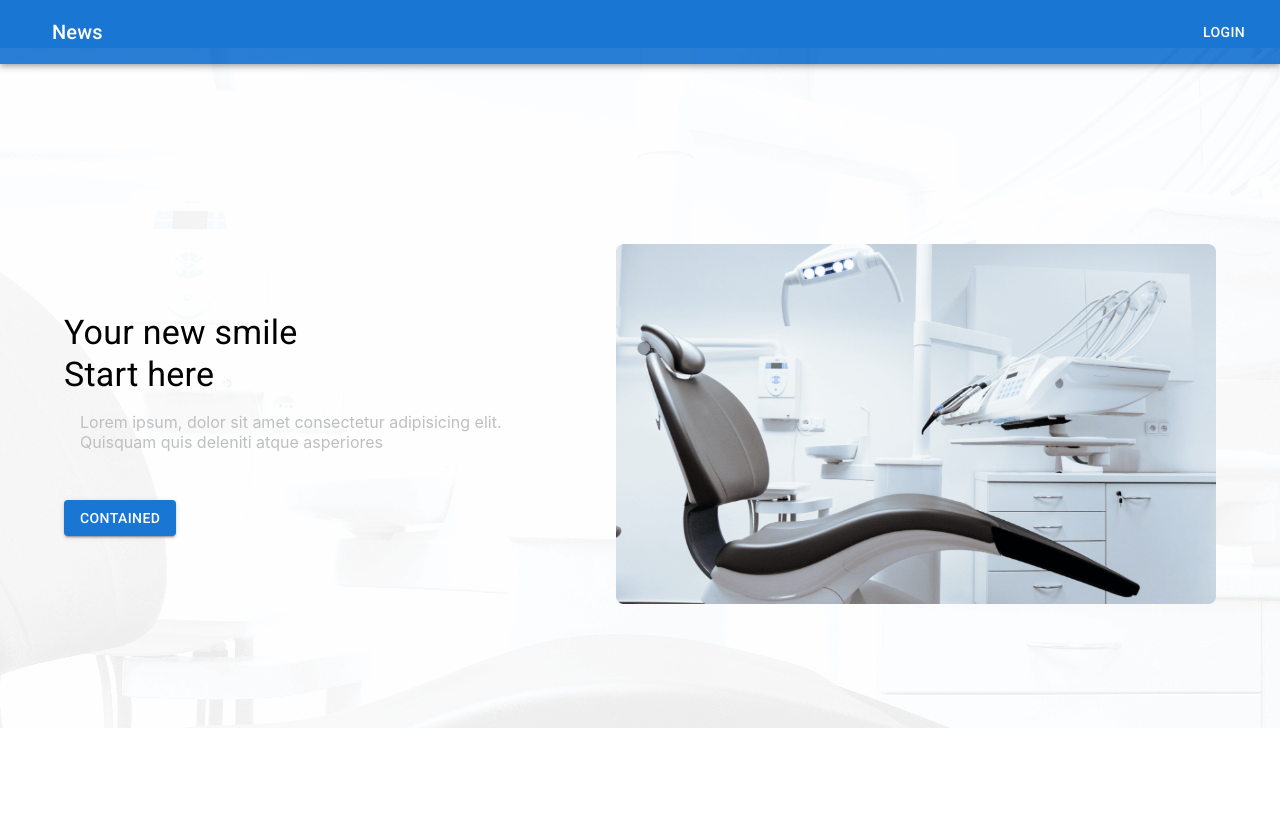
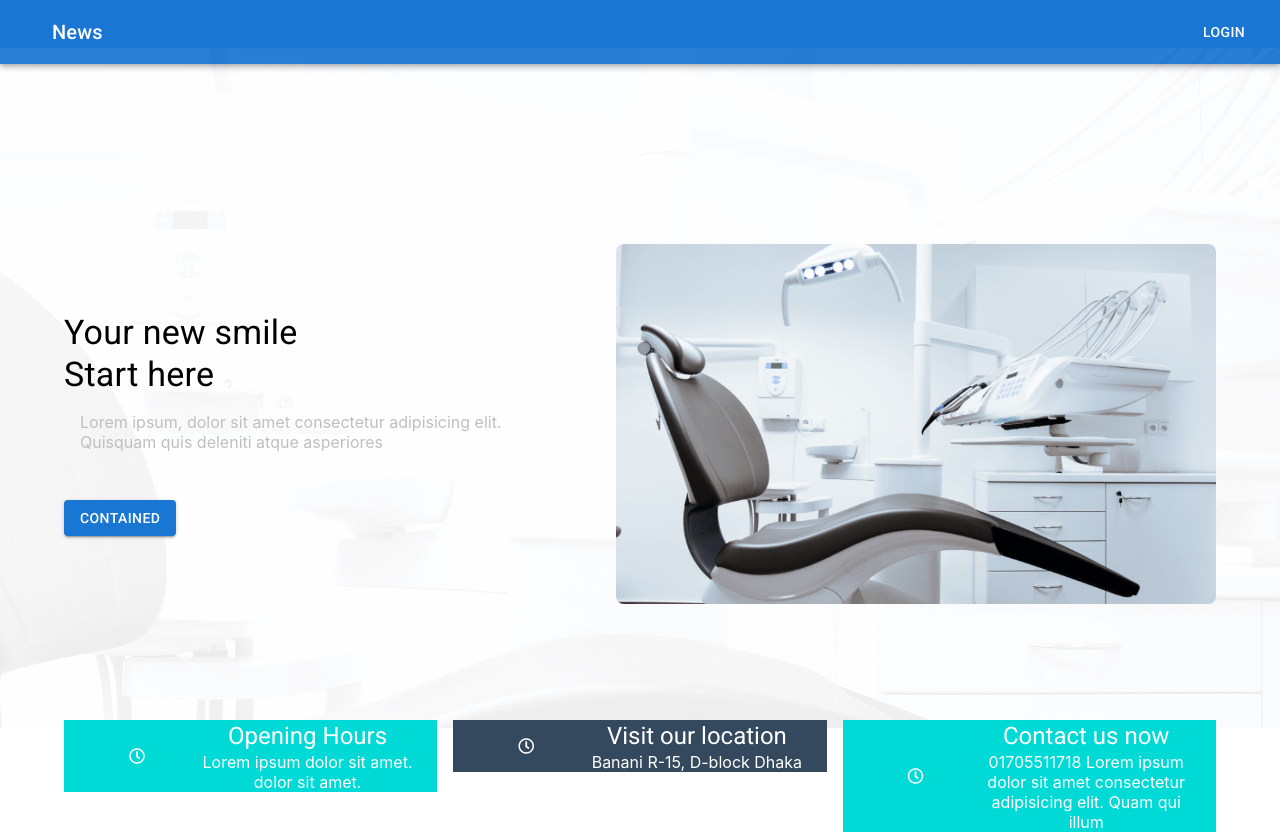
Before and after one commit to nazmul-devs/one-care-family-doctors, a React (Create React App) app: page / in a window 1280 px wide. Before the commit the page ends 800 px from the top, so only its background shows below. Built offline with nearby package versions, Linux system fonts and the light colour scheme.

Commit message:
important info added in home banner

```diff
--- a/public/index.html
+++ b/public/index.html
@@ -19,7 +19,13 @@
 			rel="stylesheet"
 			href="https://fonts.googleapis.com/icon?family=Material+Icons"
 		/>
-		<title>React App</title>
+		<link
+			rel="stylesheet"
+			href="https://use.fontawesome.com/releases/v5.15.4/css/all.css"
+			integrity="sha384-DyZ88mC6Up2uqS4h/KRgHuoeGwBcD4Ng9SiP4dIRy0EXTlnuz47vAwmeGwVChigm"
+			crossorigin="anonymous"
+		/>
+		<title>One care Family Doctors</title>
 	</head>
 	<body>
 		<noscript>You need to enable JavaScript to run this app.</noscript>
--- a/src/Pages/Home/Banner/Banner.js
+++ b/src/Pages/Home/Banner/Banner.js
@@ -41,6 +41,85 @@ const Banner = () => {
 					<img width="600" src={chair} alt="" />
 				</Grid>
 			</Grid>
+
+			<Grid
+				container
+				spacing={2}
+				sx={{ textAlign: "center", mt: -10, color: "#fff" }}
+			>
+				<Grid item xs={4}>
+					<Box>
+						<Grid
+							sx={{
+								px: 2,
+								justifyContent: "center",
+								display: "flex",
+								alignItems: "center",
+							}}
+							container
+							style={{ background: "#00DAD6" }}
+						>
+							<Grid item xs={4}>
+								<i className="far fa-clock"></i>
+							</Grid>
+							<Grid item xs={8}>
+								<Typography variant="h5">Opening Hours</Typography>
+								<Typography variant="p">
+									Lorem ipsum dolor sit amet. dolor sit amet.
+								</Typography>
+							</Grid>
+						</Grid>
+					</Box>
+				</Grid>
+				<Grid item xs={4}>
+					<Box>
+						<Grid
+							sx={{
+								px: 2,
+								justifyContent: "center",
+								display: "flex",
+								alignItems: "center",
+							}}
+							container
+							style={{ background: "#34495E", color: "#fff" }}
+						>
+							<Grid item xs={4}>
+								<i className="far fa-clock"></i>
+							</Grid>
+							<Grid item xs={8}>
+								<Typography variant="h5">Visit our location</Typography>
+								<Typography variant="p">
+									Banani R-15, D-block Dhaka
+								</Typography>
+							</Grid>
+						</Grid>
+					</Box>
+				</Grid>
+				<Grid item xs={4}>
+					<Box>
+						<Grid
+							sx={{
+								px: 2,
+								display: "flex",
+								alignItems: "center",
+							}}
+							container
+							style={{ background: "#00DAD6" }}
+						>
+							<Grid item xs={4}>
+								<i className="far fa-clock"></i>
+							</Grid>
+							<Grid item xs={8}>
+								<Typography variant="h5">Contact us now</Typography>
+								<Typography variant="p">
+									01705511718 Lorem ipsum dolor sit amet consectetur
+									adipisicing elit. Quam qui illum
+								</Typography>
+							</Grid>
+						</Grid>
+					</Box>
+				</Grid>
+			</Grid>
 		</Container>
 	);
 };
```
